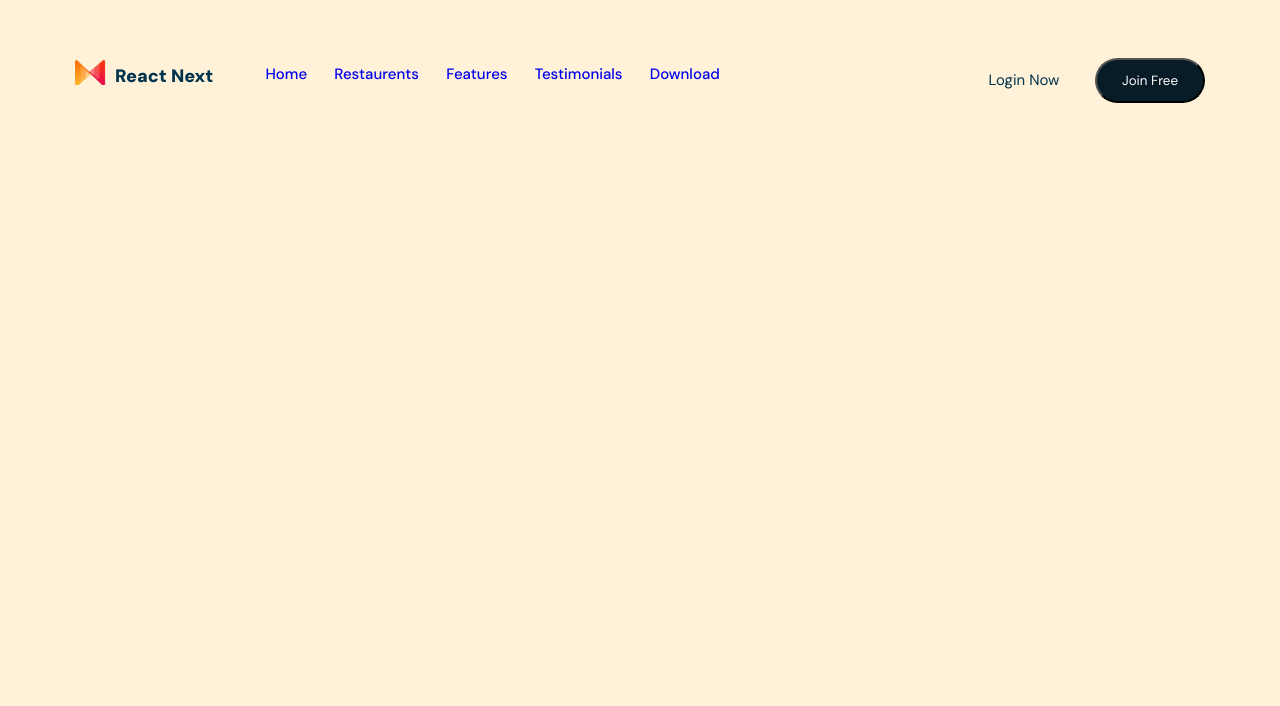
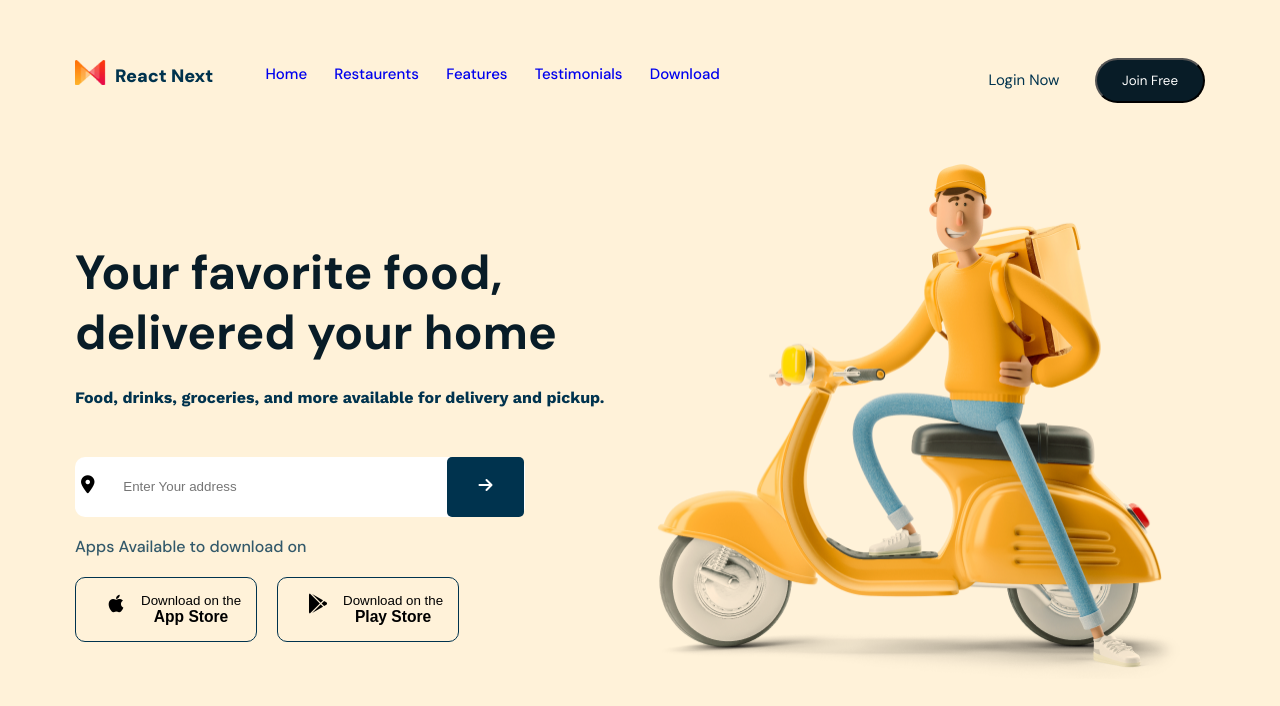
Before and after one commit to NayeemKhanJim/Food-Delivery-Website, a plain HTML site: page index.html in a window 1280 px wide. Drawn offline with nearby package versions, Linux system fonts and the light colour scheme.

Commit message:
completed the home section in this project

```diff
--- /dev/null
+++ b/css/home.css
@@ -0,0 +1,103 @@
+.home {
+    display: grid;
+    grid-template-columns: 1fr 1fr;
+    font-family: "DM Sans", sans-serif;
+    background-color: #FFF2D9;
+    margin-bottom: 30px;
+}
+
+.home-photo img {
+    mix-blend-mode: multiply;
+    width: 550px;
+    height: 526px;
+}
+
+.home-title {
+    font-size: 48px;
+    font-weight: 700;
+    line-height: 60px;
+    color: #081C27;
+    margin-top: 90px;
+}
+
+.home-subtitle {
+    font-family: "Work Sans", sans-serif;
+    font-size: 16px;
+    color: #00334E;
+    margin-top: 25px;
+    margin-bottom: 50px;
+}
+
+.home-input-btn {
+    width: 450px;
+    height: 60px;
+    background-color: #FFFFFF;
+    border: none;
+    border-radius: 10px;
+}
+
+.input {
+    padding: 20px;
+    border: none;
+    width: 340px;
+}
+
+.input:focus {
+    outline: none;
+}
+
+.location-icon {
+    font-size: 18px;
+    background-color: #FFFFFF;
+    padding: 5px;
+}
+
+.click {
+    background-color: #00334E;
+    color: #FFFFFF;
+    width: 77px;
+    height: 60px;
+    padding: 20px;
+    font-size: 1rem;
+    border-radius: 5px;
+    cursor: pointer;
+}
+
+.click:active {
+    transform: scale(0.98);
+}
+
+.app-available {
+    font-weight: 500;
+    color: #33596A;
+    line-height: 20px;
+    margin-top: 20px;
+    margin-bottom: 20px;
+}
+
+.app-btns {
+    display: flex;
+    gap: 20px;
+}
+
+.app-btn {
+    display: grid;
+    grid-template-columns: 1fr 2fr;
+    padding: 15px;
+    background: transparent;
+    border: 1px solid #00334E;
+    border-radius: 10px;
+}
+
+.app-btn .app-icon {
+    font-size: 20px;
+}
+
+.app-btn:hover {
+    color: aliceblue;
+    background-color: #00334E;
+}
+
+.app-btn:active {
+    transform: scale(0.98);
+}
--- a/css/style.css
+++ b/css/style.css
@@ -22,3 +22,7 @@ ul {
 a {
     text-decoration: none;
 }
+
+section {
+    margin-top: 50px;
+}
--- a/index.html
+++ b/index.html
@@ -7,8 +7,10 @@
     <link rel="preconnect" href="https://fonts.googleapis.com">
     <link rel="preconnect" href="https://fonts.gstatic.com" crossorigin>
     <link href="https://fonts.googleapis.com/css2?family=DM+Sans:ital,opsz,wght@0,9..40,100..1000;1,9..40,100..1000&family=Work+Sans:ital,wght@0,100..900;1,100..900&display=swap" rel="stylesheet">
+    <link rel="stylesheet" href="https://cdnjs.cloudflare.com/ajax/libs/font-awesome/6.6.0/css/all.min.css" integrity="sha512-Kc323vGBEqzTmouAECnVceyQqyqdsSiqLQISBL29aUW4U/M7pSPA/gEUZQqv1cwx4OnYxTxve5UMg5GT6L4JJg==" crossorigin="anonymous" referrerpolicy="no-referrer" />
     <link rel="stylesheet" href="css/style.css">
     <link rel="stylesheet" href="css/nav.css">
+    <link rel="stylesheet" href="css/home.css">
 </head>
 <body>
     <div class="container">
@@ -47,6 +49,44 @@
                 </div>
             </nav>
            </header>
+           		<!-- =====================================================================================
+	            ================================  MARKUP FOR HOME  ======================================
+	            ======================================================================================= -->
+                <section class="home" id="home">
+                    <div class="home-content">
+                        <h1 class="home-title">Your favorite food,<br>delivered your home</h1>
+                        <h5 class="home-subtitle">Food, drinks, groceries, and more available for delivery and pickup.</h5>
+                            <button class="home-input-btn">
+                                <i class="fa-solid fa-location-dot location-icon"></i>
+                                <input type="text" class="input" placeholder="Enter Your address">
+                                <i class="fa-solid fa-arrow-right click"></i>
+                            </button>
+                        <p class="app-available">Apps Available to download on</p>
+                        <div class="app-btns">
+                            <button class="app-btn">
+                                <div class="app-icon">
+                                    <i class="fa-brands fa-apple"></i>
+                                </div>
+                                <div class="app-title">
+                                    Download on the
+                                    <h3>App Store</h3>
+                                </div>
+                            </button>
+                            <button class="app-btn">
+                                <div class="app-icon">
+                                   <i class="fa-brands fa-google-play app-icon"></i>
+                                </div>
+                                 <div class="app-title">
+                                    Download on the
+                                    <h3>Play Store</h3>
+                                </div>
+                            </button>
+                        </div>
+                        </div>
+                     <div class="home-photo">
+                        <img src="img/banner.png" alt="Background image">
+                      </div>
+                </section>
     </div>
 </body>
 </html>
```
Also changed, not shown: img/banner.png (added).
